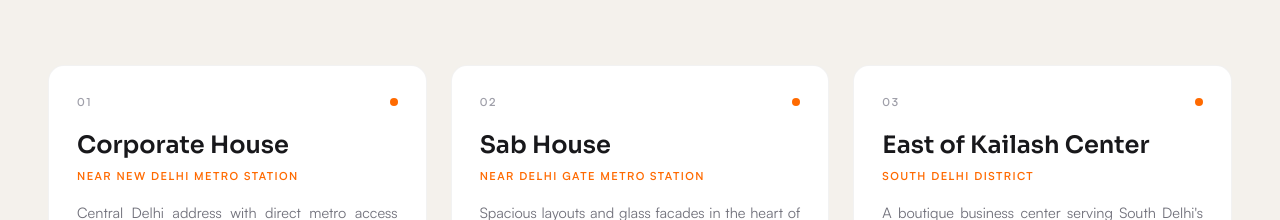
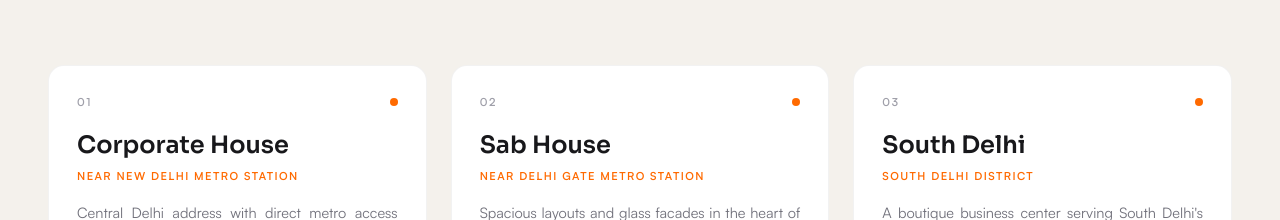
Before and after one commit to Shrdx/22workspaces, a Next.js app: page / in a window 1280 px wide. Shown: the part 5248-5468 px from the top of the page. Built offline with nearby package versions, Linux system fonts and the light colour scheme.

Commit message:
changed some detailings

```diff
--- a/src/app/contact/page.tsx
+++ b/src/app/contact/page.tsx
@@ -173,7 +173,7 @@ export default function ContactPage() {
                     <MapPin className="w-5 h-5 text-brand-orange" />
                   </div>
                   <div>
-                    <h4 className="font-semibold text-zinc-900">East of Kailash Center</h4>
+                    <h4 className="font-semibold text-zinc-900">South Delhi</h4>
                     <p className="text-zinc-600 mt-1">A-77, East of Kailash, New Delhi</p>
                   </div>
                 </div>
--- a/src/app/page.tsx
+++ b/src/app/page.tsx
@@ -591,7 +591,7 @@ export default function Home() {
                 mapLink: "https://www.google.com/maps/search/3%2F8+Asaf+Ali+Road+New+Delhi+110002"
               },
               {
-                name: "East of Kailash Center",
+                name: "South Delhi",
                 addr: "A-77, East of Kailash, New Delhi",
                 metro: "South Delhi District",
                 desc: "A boutique business center serving South Delhi's growing community of founders and professionals.",
```
